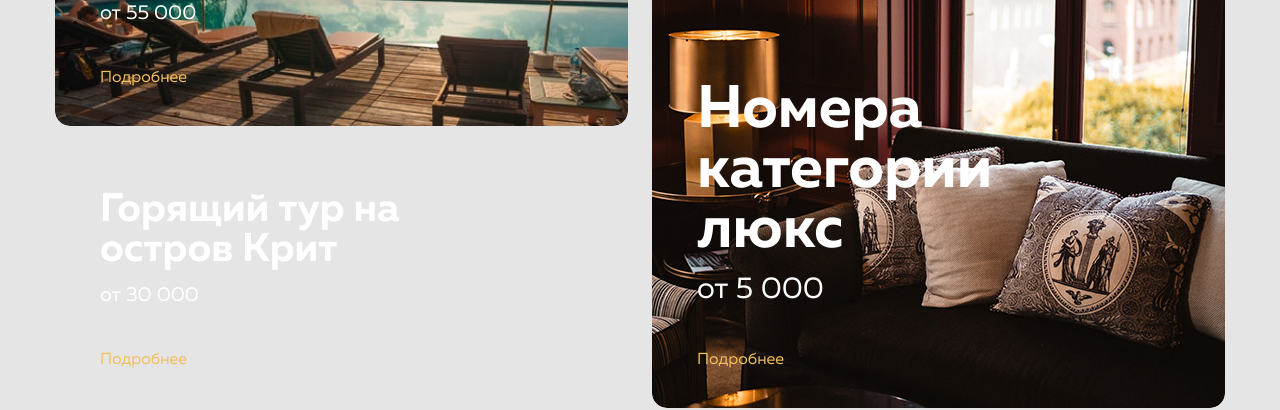
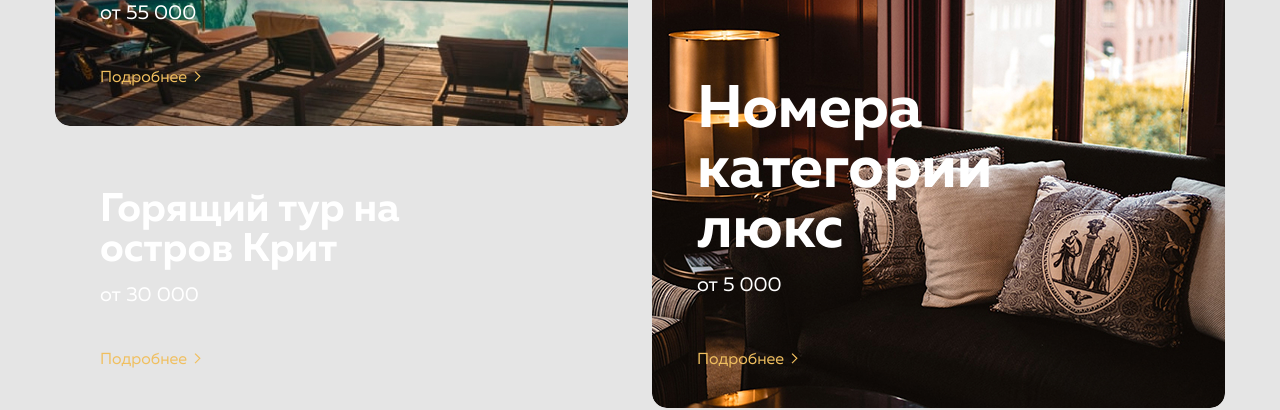
Before and after one commit to PavelAgapovVic/Lagoona, a plain HTML site: page index.html in a window 1280 px wide. Shown: the part 416-826 px from the top of the page. Drawn offline with Linux system fonts and the light colour scheme; files whose address does not match are found by name.

Commit message:
fix style.css

```diff
--- a/css/style.css
+++ b/css/style.css
@@ -80,6 +80,15 @@ html {
     gap: 10px;
     background-color: #FFFFFF;
     padding: 13px 20px;
+}
+
+.section-icon-next {
+    display: inline-block;
+    width: 11px;
+    height: 11px;
+    margin-left: 1px;
+    background: url('/img/Rectangle22.svg') center center no-repeat transparent;
+    background-size: contain;
 }
 
 /* Header */
--- a/index.html
+++ b/index.html
@@ -76,7 +76,10 @@
                     от 55 000
                     </p>
                   </div>
-                  <a href="" class="section-spec-offers-more">Подробнее</a>
+                  <a href="" class="section-spec-offers-more">
+                    Подробнее
+                    <span class="section-icon-next"></span>
+                  </a>
                   </div>
               </li>
               <li class="section-spec-offers-item grtour">
@@ -89,18 +92,24 @@
                     от 30 000
                     </p>
                   </div>
-                  <a href="" class="section-spec-offers-more">Подробнее</a>
+                  <a href="" class="section-spec-offers-more">
+                    Подробнее
+                    <span class="section-icon-next"></span>
+                  </a>
                 </div>
               </li>
               <li class="section-spec-offers-item hotel">
                 <div class="section-spec-offers-margin full-margin">
                   <div>
                     <p class="section-spec-offers-item-heading big">Номера категории люкс</p>
-                  <p class="section-spec-offers-price big">
+                  <p class="section-spec-offers-price">
                   от 5 000
                   </p>
                   </div>
-                  <a href="" class="section-spec-offers-more">Подробнее</a>
+                  <a href="" class="section-spec-offers-more big">
+                    Подробнее
+                    <span class="section-icon-next"></span>
+                  </a>
                   </div>
               </li>
             </ul>
```
Lines whose indentation alone changed are shown as unchanged.
